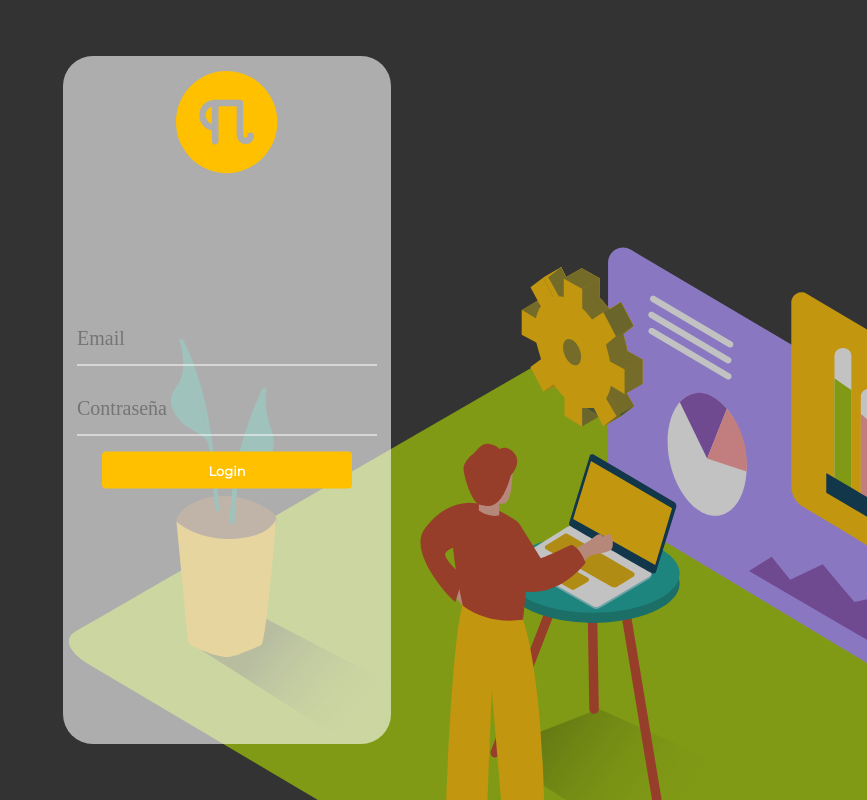
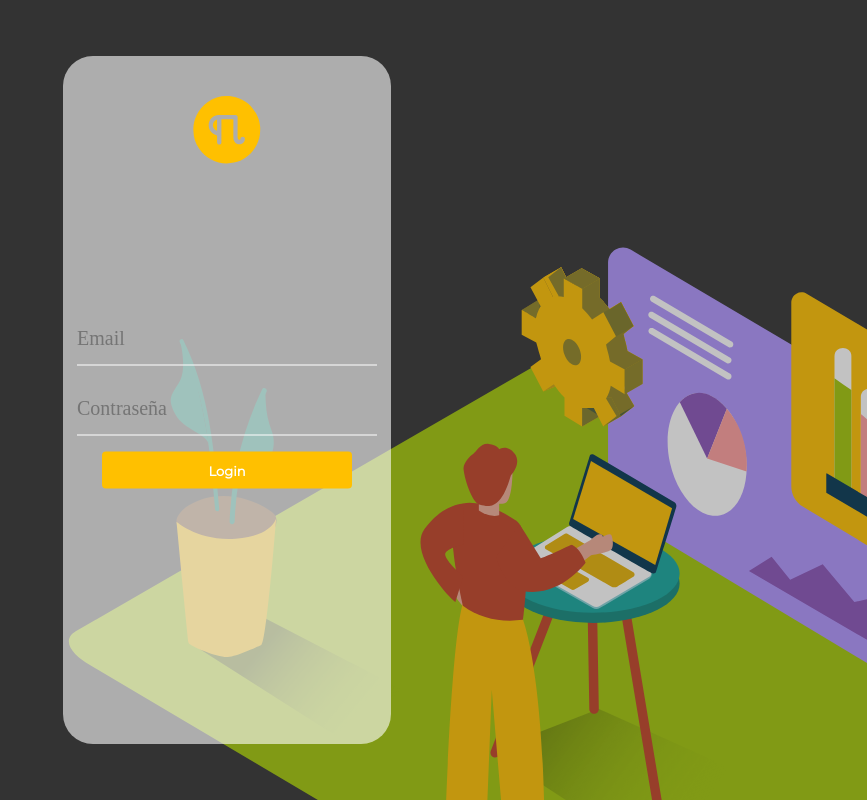
Before and after one commit to famicucci/pi-boilerplate, a Next.js app: page /login in a window 1280 px wide. Shown: the whole page, without its empty margins (413-1280 px from the left). Built offline with nearby package versions, Linux system fonts and the light colour scheme.

Commit message:
Add top prop to Logo component

```diff
--- a/app/login/page.tsx
+++ b/app/login/page.tsx
@@ -5,7 +5,7 @@ import { FormLogin } from './components/FormLogin';
 function Login() {
 	return (
 		<Container>
-			<Logo />
+			<Logo top={25} />
 			<FormLogin />
 		</Container>
 	);
--- a/components/Logo/Logo.tsx
+++ b/components/Logo/Logo.tsx
@@ -1,9 +1,18 @@
 import Image from 'next/image';
 import * as React from 'react';
 import logo from '@/public/logo.svg';
+import { LogoProps } from '@/models/logoProps';
 
-const Logo = () => {
-	return <Image src={logo} alt="SVG Image" />;
+const Logo = ({ top }: LogoProps) => {
+	return (
+		<Image
+			src={logo}
+			width={68}
+			height={68}
+			alt="Picture of the author"
+			style={{ marginTop: `${top}px` }}
+		/>
+	);
 };
 
 export default Logo;
--- /dev/null
+++ b/models/logoProps.ts
@@ -0,0 +1,3 @@
+export interface LogoProps {
+	top?: number;
+}
```
